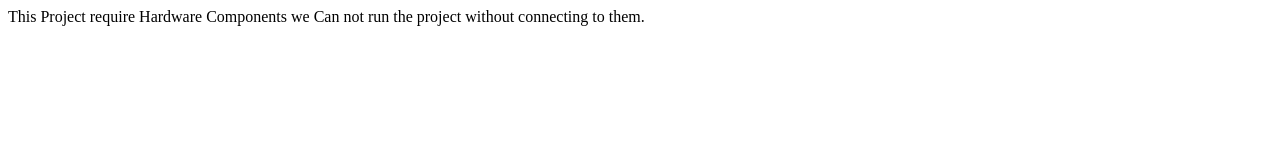
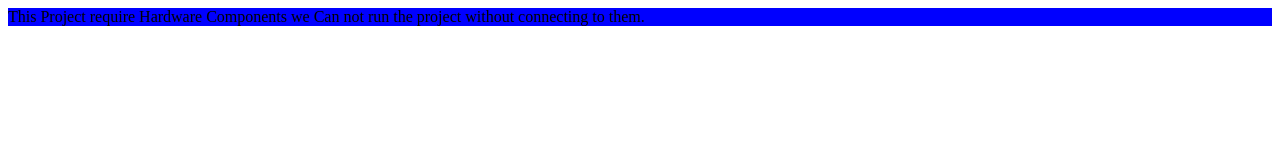
Before and after one commit to GayathriGoda/The-Smart-House, a plain HTML site: page index.html in a window 1280 px wide. Drawn offline with Linux system fonts and the light colour scheme.

Commit message:
Update index.html

```diff
--- a/index.html
+++ b/index.html
@@ -1,5 +1,6 @@
 <html>
   <body>
-    <p style="Align-content: center;">This Project require Hardware Components we Can not run the project without connecting to them.</p>
+    <p style="justify-content: center;align-content:center;background-color:blue;">This Project require Hardware Components we Can not run the project without connecting to them.</p>
+
   </body>
 </html>
```
